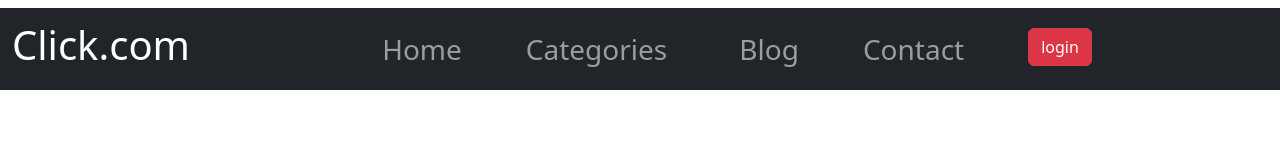
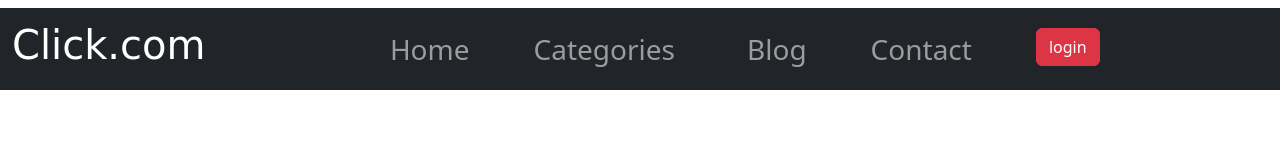
Before and after one commit to AbhijitShinde19/Click.com, a website: page index.html in a window 1280 px wide. Drawn offline with nearby package versions, Linux system fonts and the light colour scheme.

Commit message:
cdn added

```diff
--- a/index.html
+++ b/index.html
@@ -1,14 +1,21 @@
 <!DOCTYPE html>
 <html lang="en">
+
 <head>
     <meta charset="UTF-8">
     <meta http-equiv="X-UA-Compatible" content="IE=edge">
     <meta name="viewport" content="width=device-width, initial-scale=1.0">
     <title>Click.com</title>
-    <link rel="stylesheet" href="/node_modules/bootstrap/dist/css/bootstrap.css">
-    <link rel="stylesheet" href="/node_modules/bootstrap-icons/font/bootstrap-icons.css">
-   <link rel="stylesheet" href="/src/css/index.css">
+    <!-- bt-icons cdn -->
+    <link rel="stylesheet" href="https://cdn.jsdelivr.net/npm/bootstrap-icons@1.10.3/font/bootstrap-icons.css">
+    <!-- bootstrap css cdn -->
+    <link href="https://cdn.jsdelivr.net/npm/bootstrap@5.3.0-alpha1/dist/css/bootstrap.min.css" rel="stylesheet"
+        integrity="sha384-GLhlTQ8iRABdZLl6O3oVMWSktQOp6b7In1Zl3/Jr59b6EGGoI1aFkw7cmDA6j6gD" crossorigin="anonymous">
+
+
+    <link rel="stylesheet" href="/src/css/index.css">
 </head>
+
 <body>
     <header>
         <div class="navbar navbar-dark bg-dark navbar-expand-lg mt-2">
@@ -35,7 +42,8 @@
                         <li class="nav-item me-5"><a href="#blogs" class="nav-link">Blog</a> </li>
                         <li class="nav-item me-5"><a href="#" class="nav-link">Contact</a> </li>
                         <li class="nav-item">
-                            <button class="btn btn-danger m-2" data-bs-target="#login" data-bs-toggle="modal">login</button>
+                            <button class="btn btn-danger m-2" data-bs-target="#login"
+                                data-bs-toggle="modal">login</button>
                             <div class="modal" id="login">
                                 <div class="modal-dialog">
                                     <div class="modal-content">
@@ -47,7 +55,8 @@
                                         <div class="modal-body">
                                             <dl>
                                                 <dt>User Name</dt>
-                                                <dd><input type="text" name="Uname" id="Uname" class="form-control"></dd>
+                                                <dd><input type="text" name="Uname" id="Uname" class="form-control">
+                                                </dd>
                                                 <dt>Password</dt>
                                                 <dd><input type="password" id="pass" class="form-control"></dd>
                                             </dl>
@@ -68,8 +77,6 @@
     </header>
 
 
-    <script src="https://cdn.jsdelivr.net/npm/bootstrap@3.3.7/dist/js/bootstrap.min.js"
-        integrity="sha384-Tc5IQib027qvyjSMfHjOMaLkfuWVxZxUPnCJA7l2mCWNIpG9mGCD8wGNIcPD7Txa"
-        crossorigin="anonymous"></script>
 </body>
+
 </html>
--- a/src/css/index.css
+++ b/src/css/index.css
@@ -2,7 +2,6 @@ body{
     margin: 0;
     padding: 0;
 }
-header{
-
-
+header h2{
+    font-family: cursive;
 }
```
